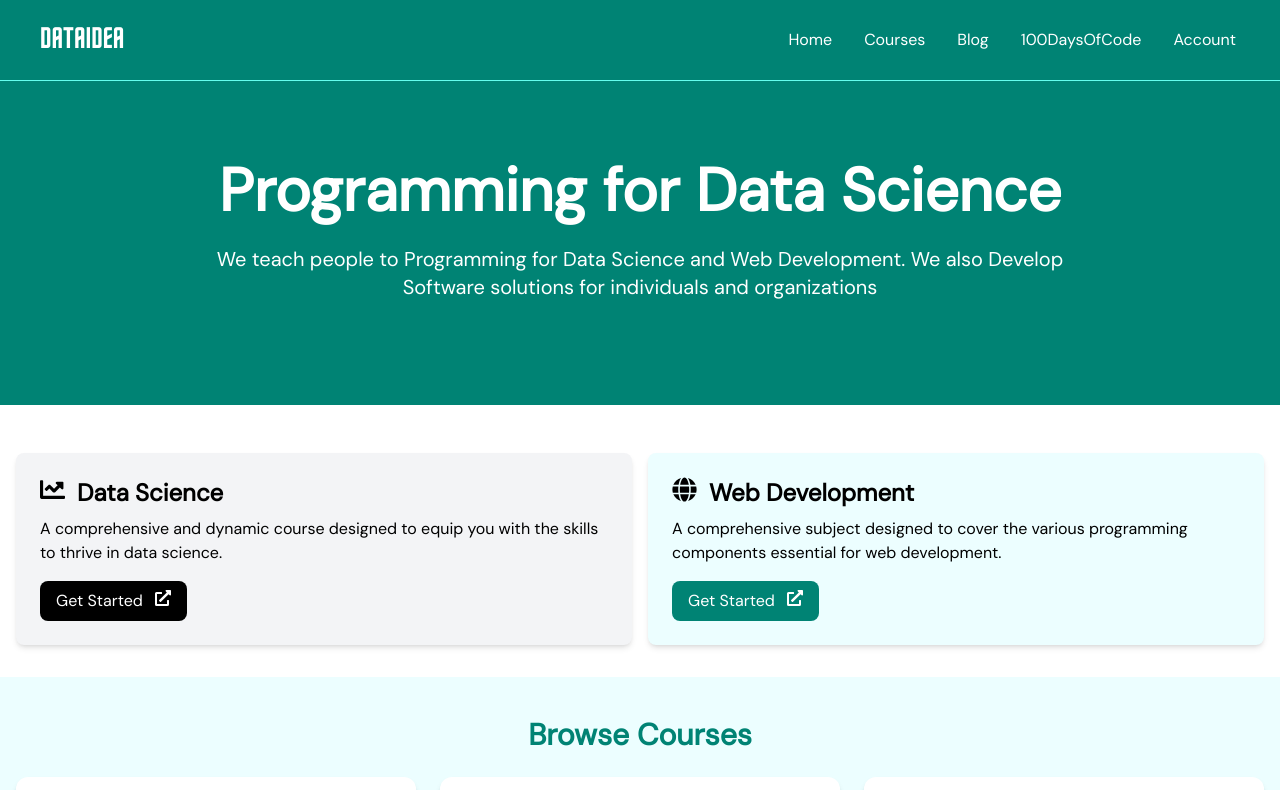
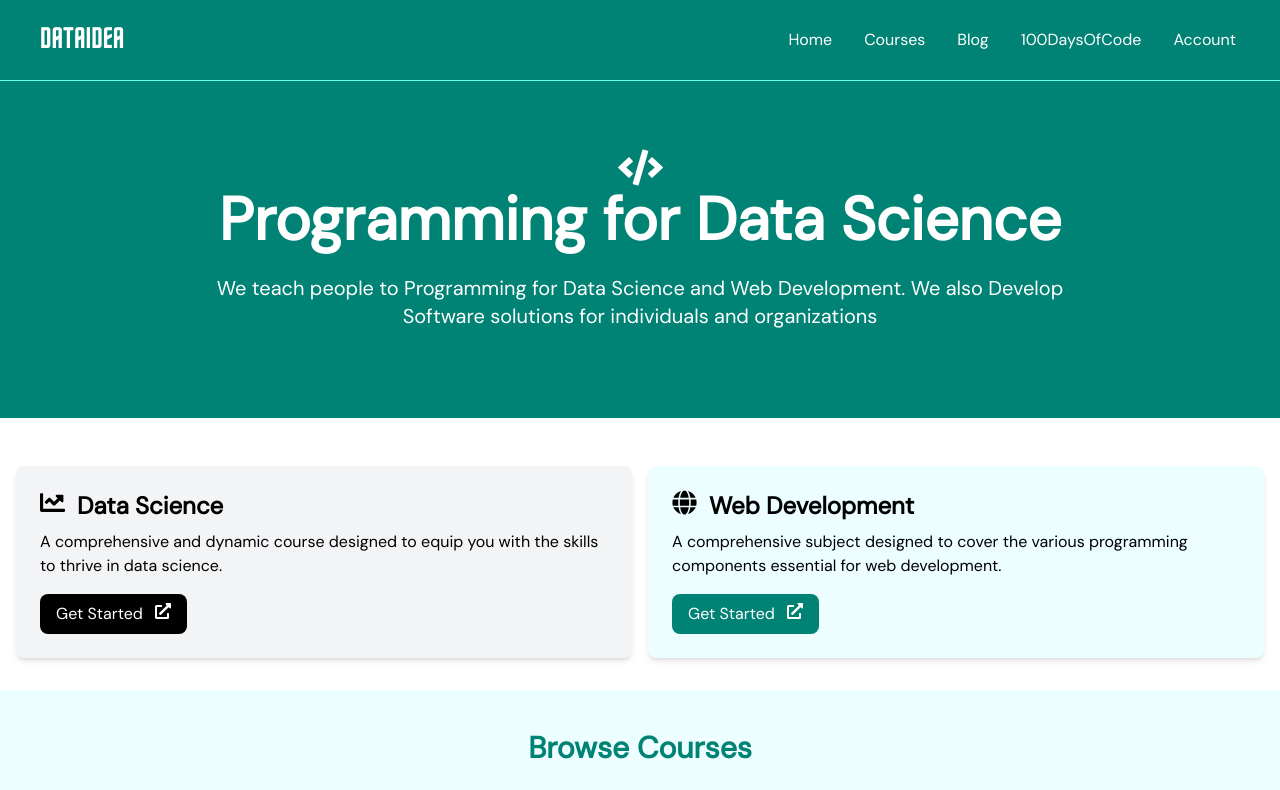
Before and after one commit to dataideaorg/dataideaorg-frontend, a React (Vite) app: page / in a window 1280 px wide. Shown: the top 790 px of the page. Built offline with nearby package versions, Linux system fonts and the light colour scheme.

Commit message:
fix: added icon in header

```diff
--- a/src/pages/Home.tsx
+++ b/src/pages/Home.tsx
@@ -4,14 +4,15 @@ import MachineLearning from "../assets/images/python_machine_learning.jpg";
 import ProgrammingHard from "../assets/images/programming_hard.jpg";
 import DotEnv from "../assets/images/dot-env.jpg";
 import ReactThumb from "../assets/images/react-thumbnails.jpg";
-import { FaChartLine, FaGlobe, FaExternalLinkAlt } from 'react-icons/fa'
+import { FaCode, FaChartLine, FaGlobe, FaExternalLinkAlt } from 'react-icons/fa'
 
 const Home: React.FC = () => {
   return (
     <>
-      <section className="font-default bg-[#008374] py-20 mb-4">
+      <section className="font-default bg-[#008374] py-16 mb-4">
         <div className="max-w-7xl mx-auto px-4 sm:px-6 lg:px-8 flex flex-col items-center">
           <div className="text-center">
+            <div className="flex justify-center"><FaCode color="white" size={45}/></div>
             <h1 className="text-4xl font-extrabold text-white sm:text-5xl md:text-6xl">
               Programming for Data Science
             </h1>
```
